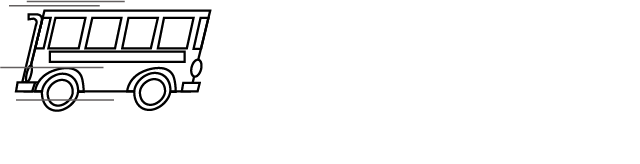
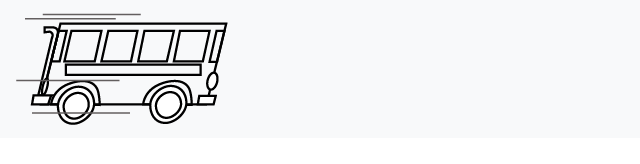
Before and after one commit to Muhammad-Usama-07/Complete-Web-Project, a plain HTML site: page My Project/index.html in a window 1280 px wide. Shown: the whole page, without its empty margins (0-640 px from the left). Drawn offline with Linux system fonts and the light colour scheme.

Commit message:
Creating bootstrap title bar

```diff
--- a/My Project/index.html
+++ b/My Project/index.html
@@ -5,8 +5,12 @@
     <link rel="stylesheet" href="css/style.css">
 </head>
 <body>
+    <nav class="navbar navbar-light bg-light">
+  <a class="navbar-brand" href="#">
+    <img src="Images/Asset%201@3x.png" alt="Web Logo was here">
+  </a>
+</nav>
 
-    <img src="Images/Asset%201@3x.png">
 
 
 
```
